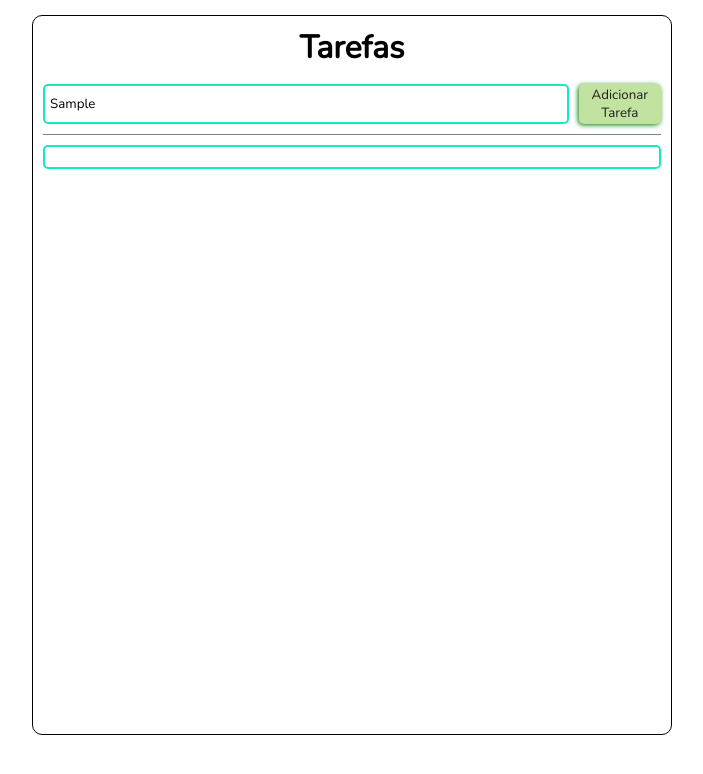
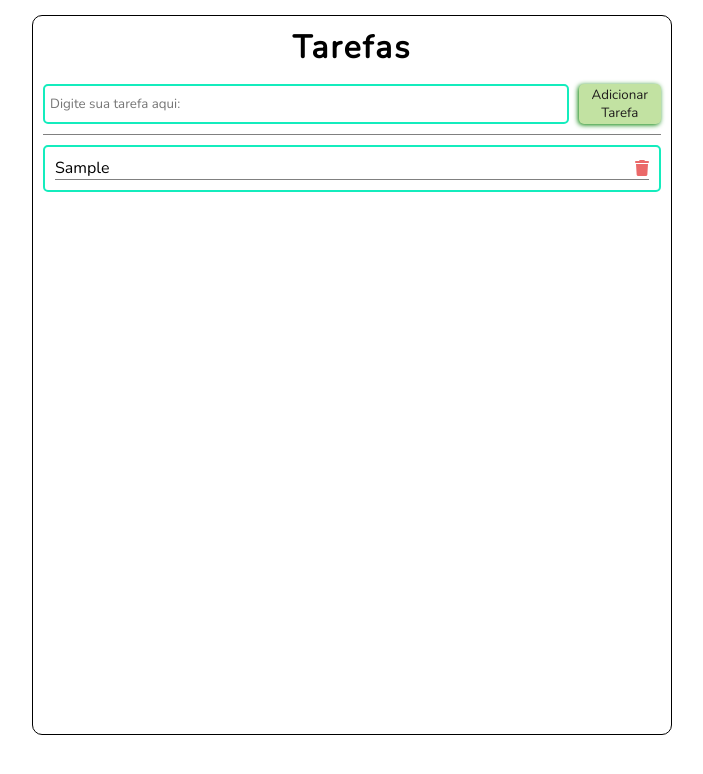
Before and after one commit to CorreaYuri/TODO, a plain HTML site: page index.html in a window 1280 px wide. Both pictures are taken after typing "Sample" into the empty fields and a click on the button "Adicionar Tarefa". Shown: the whole page, without its empty margins (288-991 px from the left). Drawn offline with nearby package versions, Linux system fonts and the light colour scheme.

Commit message:
Atualização

```diff
--- a/index.js
+++ b/index.js
@@ -1,26 +1,53 @@
 
-var btnAddNewTask = document.querySelector(".btnAddNewTask");
-var inputTask = document.querySelector(".inputTask");
-var NewTask = document.querySelector(".NewTask");
-var btnDelete = document.querySelector(".fa-solid");
-var containerTaskAdd = document.querySelector(".containerTaskAdd");
+const btnAddNewTask = document.querySelector(".btnAddNewTask");
+const inputTask = document.querySelector(".inputTask");
+const NewTask = document.querySelector(".NewTask");
+const btnDelete = document.querySelector(".fa-solid");
+const containerTaskAdd = document.querySelector(".containerTaskAdd");
 
 
 const validateInput = () => inputTask.value.trim().length > 0;
 
+
+
 const handleinputTaskvalidation =() =>{
     const inputIsvalid = validateInput();
+    //Captura do valor do input
+    var NewtaskValue = inputTask.value;
 
-    console.log(inputIsvalid);
+          //validação do input
+    if(!inputIsvalid){
+        return inputTask.classList.add("error");
+    };
 
-    if(!inputIsvalid){
-        return inputTask.classList.add("error")
-    };
-    //adicionar elementos na div que vao ser a s próprias tarefas
+    //adicionar elementos na div que vao ser as próprias tarefas
+    const containerNewTask = document.createElement("div"); // div que recebe o "p" & o "i"
+    const newtaskP = document.createElement("p"); //paragrafo para trarefa
+    const Delete = document.createElement("i") //icon Delete
 
+//
+    //adicinando o estilo ou novo elemento "div"
+    containerNewTask.classList.add("NewTask");
+    Delete.classList.add("fa-solid")// class1 do icone i
+    Delete.classList.add("fa-trash")// class2 do icone i
+
+    //newtaskP.addEventListener("click", () => handleCompletd(newtaskP));
+
+    //Delete.addEventListener("click", () => handleDelete());
+
+    //adicionando os elementos à nova "div"
+    containerTaskAdd.appendChild(containerNewTask)
+    containerNewTask.appendChild(newtaskP);
+    containerNewTask.appendChild(Delete);
+
+    //adicionando o texto ao elemento p
+    newtaskP.innerHTML = NewtaskValue;
+
+    //removendo o valor do input apos aterefa adicionada a lista
+    inputTask.value = null;
 
 };
-
+    //Função que valida se o valor do input é valido
 const handleIputChange = ()=>{
     const inputIsvalid = validateInput();
 
@@ -28,6 +55,26 @@ const handleIputChange = ()=>{
         return inputTask.classList.remove("error")
     };
 }
+
+
+/*const handleCompletd = (newtaskP) =>{
+    const tasks = containerTaskAdd.childNodes;
+
+    for( const task of tasks){
+        if(task.firstChild.isSameNode(newtaskP)){
+            task.firstChild.classList.toggle("completd");
+        };
+
+    };
+
+};*/
+
+//const handleDelete () =>{
+
+//
+
+
+
 inputTask.addEventListener("change", () =>handleIputChange());
 
 btnAddNewTask.addEventListener("click",() =>handleinputTaskvalidation());
--- a/style.css
+++ b/style.css
@@ -17,6 +17,8 @@ main{
 }
 h1{
     margin-bottom: 10px;
+    letter-spacing: 2px;
+    font-weight: 600;
 
 }
 .containerAdd{
@@ -34,13 +36,14 @@ h1{
     border: 2px solid rgb(20, 236, 189);
 
 }
+
 .containerTaskAdd{
     display: flex;
     flex-direction: column;
     width: 100%;
     overflow-y: hidden;
     height: auto;
-    gap: 5px;
+    gap: 15px;
     border: 2px solid rgb(20, 236, 189);
     border-radius: 5px;
     padding: 10px;
@@ -49,9 +52,9 @@ h1{
 .NewTask{
    display: flex;
    width: 100%;
-   border: 1px solid grey;
-
-
+   border-bottom: 1px solid grey;
+   align-items: center;
+   justify-content:space-between;
 }
 .btnAddNewTask{
     border: none;
@@ -63,8 +66,10 @@ h1{
     font-weight: 500;
 }
 .fa-solid{
-    color: rgb(236, 143, 143);
+
+    color: rgb(235, 105, 105);
     cursor: pointer;
+
 }
 /*Utilites*/
 .error{
@@ -73,3 +78,6 @@ h1{
 .error::placeholder{
     color: red;
 }
+.completd{
+    text-decoration: line-through;
+}
```
